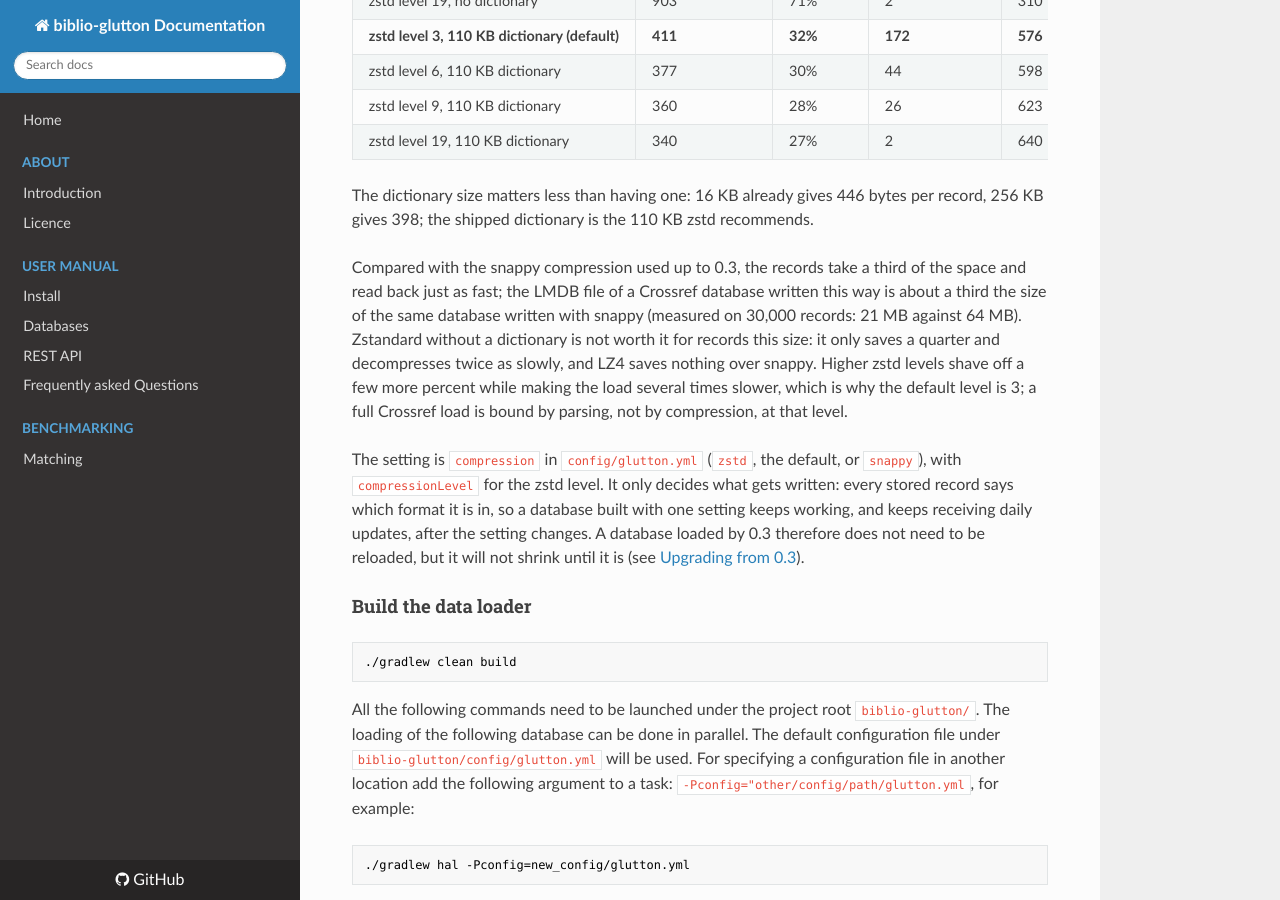
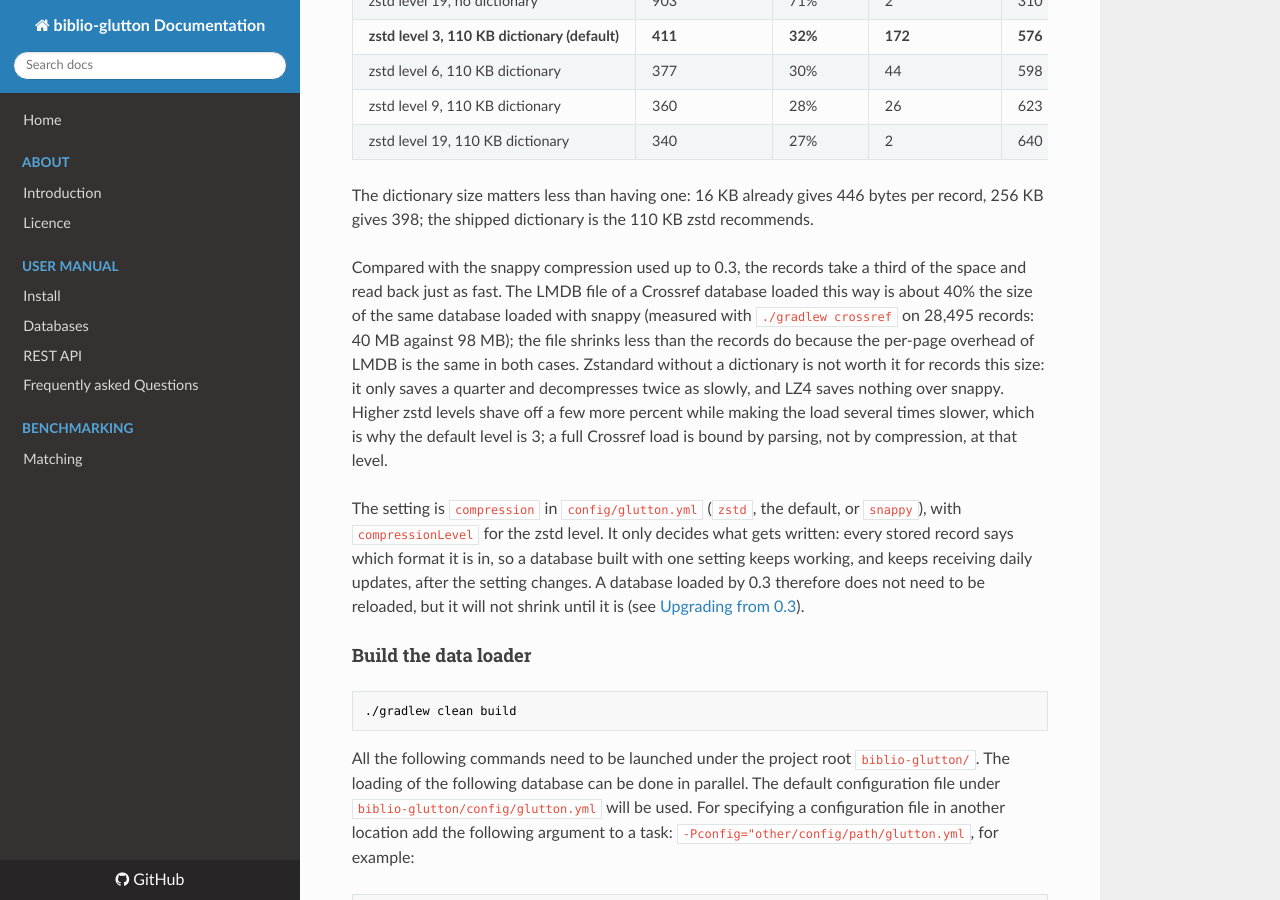
Before and after one commit to kermitt2/biblio-glutton, an MkDocs documentation site: the page built from doc/Build-Databases.md, in a window 1280 px wide and 900 px high, scrolled down 3112 px. Built offline with MkDocs 1.6.1, drawn with Linux system fonts in a browser that asks for light colours; nearby versions of some CDN libraries.

Commit message:
Give the loader-measured database size for the compressed records

```diff
--- a/doc/Build-Databases.md
+++ b/doc/Build-Databases.md
@@ -92,7 +92,7 @@ The metadata records (Crossref, HAL) are compressed before being written to LMDB
 
 The dictionary size matters less than having one: 16 KB already gives 446 bytes per record, 256 KB gives 398; the shipped dictionary is the 110 KB zstd recommends.
 
-Compared with the snappy compression used up to 0.3, the records take a third of the space and read back just as fast; the LMDB file of a Crossref database written this way is about a third the size of the same database written with snappy (measured on 30,000 records: 21 MB against 64 MB). Zstandard without a dictionary is not worth it for records this size: it only saves a quarter and decompresses twice as slowly, and LZ4 saves nothing over snappy. Higher zstd levels shave off a few more percent while making the load several times slower, which is why the default level is 3; a full Crossref load is bound by parsing, not by compression, at that level.
+Compared with the snappy compression used up to 0.3, the records take a third of the space and read back just as fast. The LMDB file of a Crossref database loaded this way is about 40% the size of the same database loaded with snappy (measured with `./gradlew crossref` on 28,495 records: 40 MB against 98 MB); the file shrinks less than the records do because the per-page overhead of LMDB is the same in both cases. Zstandard without a dictionary is not worth it for records this size: it only saves a quarter and decompresses twice as slowly, and LZ4 saves nothing over snappy. Higher zstd levels shave off a few more percent while making the load several times slower, which is why the default level is 3; a full Crossref load is bound by parsing, not by compression, at that level.
 
 The setting is `compression` in `config/glutton.yml` (`zstd`, the default, or `snappy`), with `compressionLevel` for the zstd level. It only decides what gets written: every stored record says which format it is in, so a database built with one setting keeps working, and keeps receiving daily updates, after the setting changes. A database loaded by 0.3 therefore does not need to be reloaded, but it will not shrink until it is (see [Upgrading from 0.3](Install.md#upgrading-from-03)).
 
```
